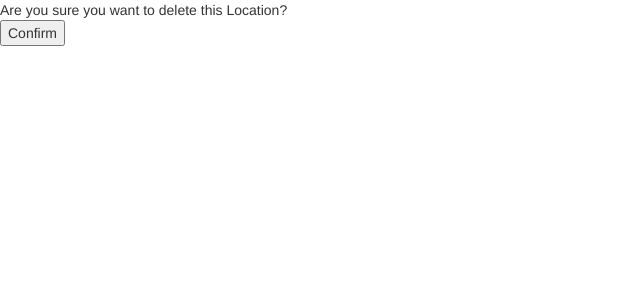
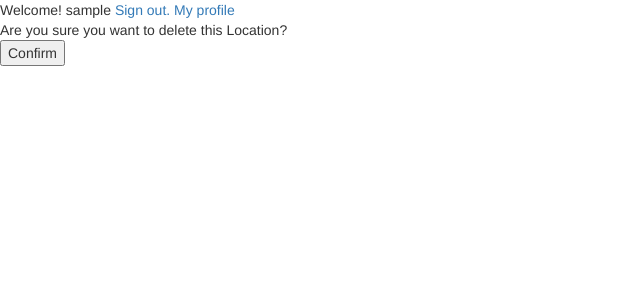
Before and after one commit to Macalester-Worldwide/MacWorld, a Django app: page /couch_delete/1/ in a window 1280 px wide. Shown: the top 300 px of the page, without its empty margins (0-640 px from the left). Run offline with Django 3.2, Linux system fonts and the light colour scheme; a user stored in the database is signed in; tables that the repository leaves empty hold one stand-in row (values such as "Sample post"); some libraries are stand-ins or nearby versions.

Commit message:
starting with the nav

```diff
--- a/Couches/templates/base_macworld.html
+++ b/Couches/templates/base_macworld.html
@@ -17,6 +17,13 @@
 
 	</head>
 	<body>
+		<div class="nav">
+			{% if user.is_authenticated %}
+				Welcome! {{ user }} <a href="{% url "signout" %}"> Sign out. </a> <a href="{% url "my_profile" user.username %}"> My profile </a>
+			{% else %}
+				Welcome, please <a href="{% url "signin" %}" > Sign in </a> or <a href="{% url "signup" %}"> Sign up </a>
+			{% endif %}
+		</div>
 		<div class="row container">
 		    {% block content %}
 
--- a/Couches/templates/profile_detail.html
+++ b/Couches/templates/profile_detail.html
@@ -1,4 +1,4 @@
-{% extends 'userena/base_userena.html' %}
+{% extends "base_macworld.html" %}
 {% load i18n %}
 {% load url from future %}
 
--- a/Couches/views.py
+++ b/Couches/views.py
@@ -7,7 +7,7 @@ from django.views.generic.detail import DetailView
 
 
 def index(request):
-    return render(request, 'index.html', {'couches': Couch.objects.all()})
+    return render(request, 'index.html', {'couches': Couch.objects.all() })
 
 
 class CouchDetail(DetailView):
--- a/MacWorld/settings.py
+++ b/MacWorld/settings.py
@@ -45,6 +45,7 @@ INSTALLED_APPS = (
     'guardian',
     'easy_thumbnails',
     'Couches',
+    'userena.contrib.umessages',
 )
 
 MIDDLEWARE_CLASSES = (
--- a/MacWorld/urls.py
+++ b/MacWorld/urls.py
@@ -12,15 +12,20 @@ admin.autodiscover()
 urlpatterns = patterns('',
                        url(r'^admin/', include(admin.site.urls)),
                        url(r'^Couches/signup/$', 'userena.views.signup',
-                           {'template_name': 'signup.html', 'signup_form': SignupFormExtra}),
+                           {'template_name': 'signup.html', 'signup_form': SignupFormExtra},
+                           name='signup'),
                        url(r'^Couches/signin/$', 'userena.views.signin',
-                           {'template_name': 'signin.html'}),
+                           {'template_name': 'signin.html'},
+                           name='signin'),
                        url(r'^Couches/signout/$', 'userena.views.signout',
-                           {'template_name': 'index.html'}),
+                           {'template_name': 'index.html'},
+                           name='signout'),
+                       url(r'^$', 'Couches.views.index'),
                        url(r'^Couches/(?P<username>[\.\w-]+)/edit/$', 'userena.views.profile_edit',
                            {'template_name': 'profile_form.html', 'edit_profile_form': EditProfileFormExtra}),
                        url(r'^Couches/(?P<username>[\.\w-]+)/$', 'userena.views.profile_detail',
-                           {'template_name': 'profile_detail.html'}),
+                           {'template_name': 'profile_detail.html'},
+                           name='my_profile'),
                        url(r'^Couches/', include('userena.urls')),
                        url(r'^messages/', include('userena.contrib.umessages.urls')),
                        url(r'^couch_detail/(?P<pk>\d+)/$', CouchDetail.as_view(), name='couches-couch-detail'),
```
Also changed, not shown: Couches/templates/index.html (+7 -5 lines).
